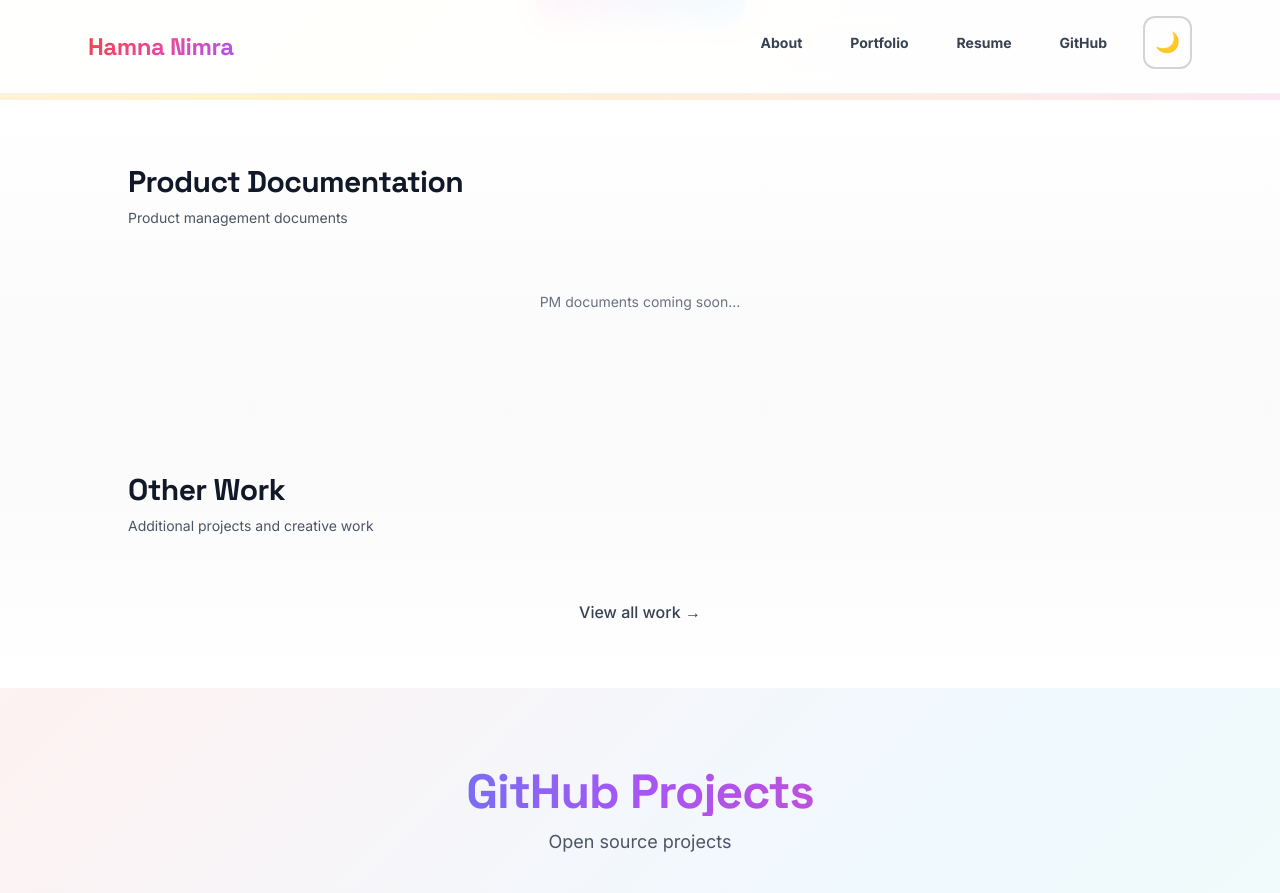
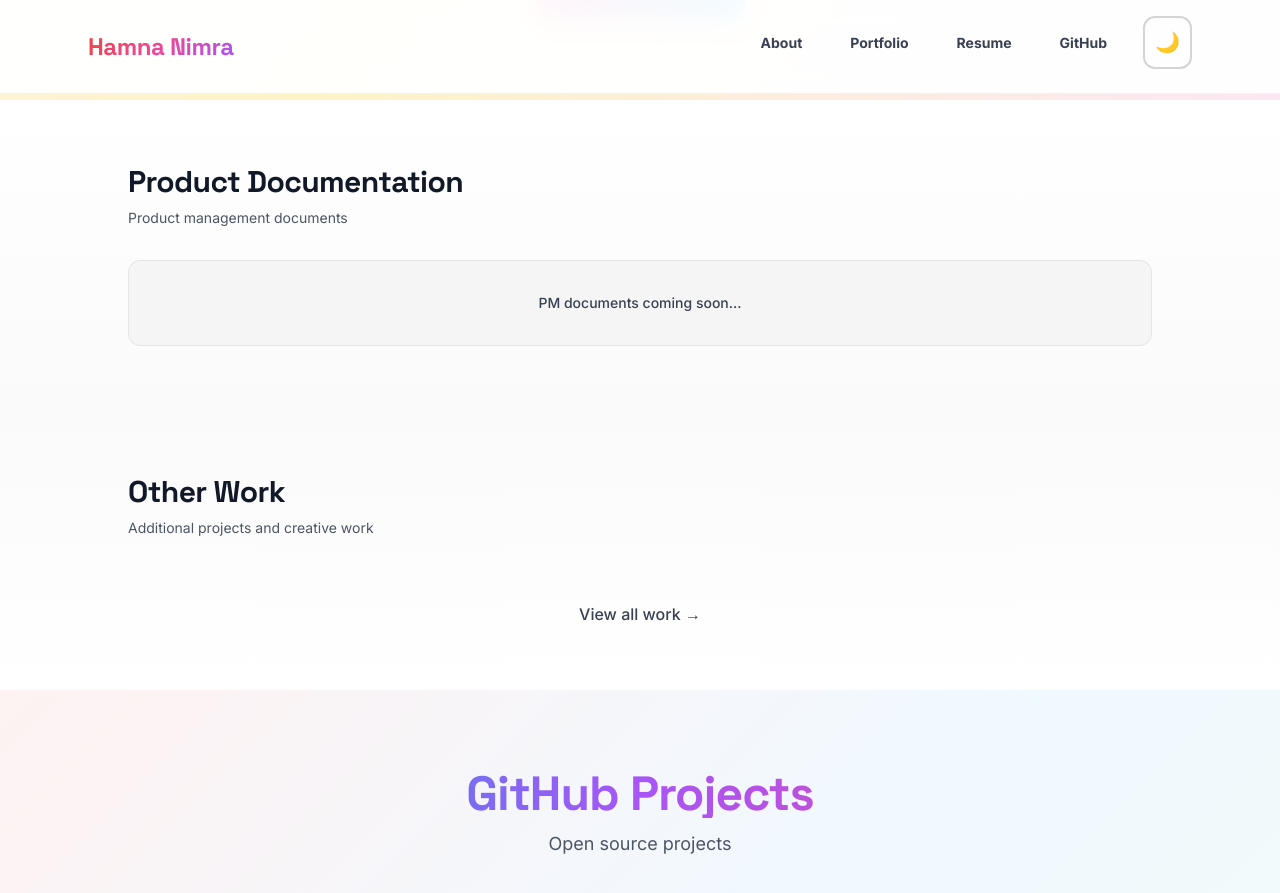
Before and after one commit to HamnaNimra/hamnanimra.github.io, a Jekyll site: the page built from index.html, in a window 1280 px wide and 900 px high, scrolled down 2102 px. Shown: the top 893 px of the window. Built offline with Jekyll 4.4.1, drawn with Linux system fonts in a browser that asks for light colours; nearby versions of some CDN libraries.

Commit message:
Fix Case Studies card layout (overlap, truncation) and contrast on work page

```diff
--- a/index.html
+++ b/index.html
@@ -136,7 +136,9 @@ description: Hamna Nimra — Software engineer, explorer, maker. Digital garden
         {% endfor %}
 
         {% if site.pm_docs.size == 0 %}
-        <div class="text-neutral-500 dark:text-neutral-300 text-sm col-span-2 text-center py-8">PM documents coming soon...</div>
+        <div class="col-span-2 text-center py-8 rounded-xl border border-neutral-200 dark:border-neutral-600 bg-neutral-100 dark:bg-neutral-800">
+          <p class="text-neutral-700 dark:text-neutral-200 font-medium text-sm">PM documents coming soon...</p>
+        </div>
         {% endif %}
       </div>
     </div>
```
